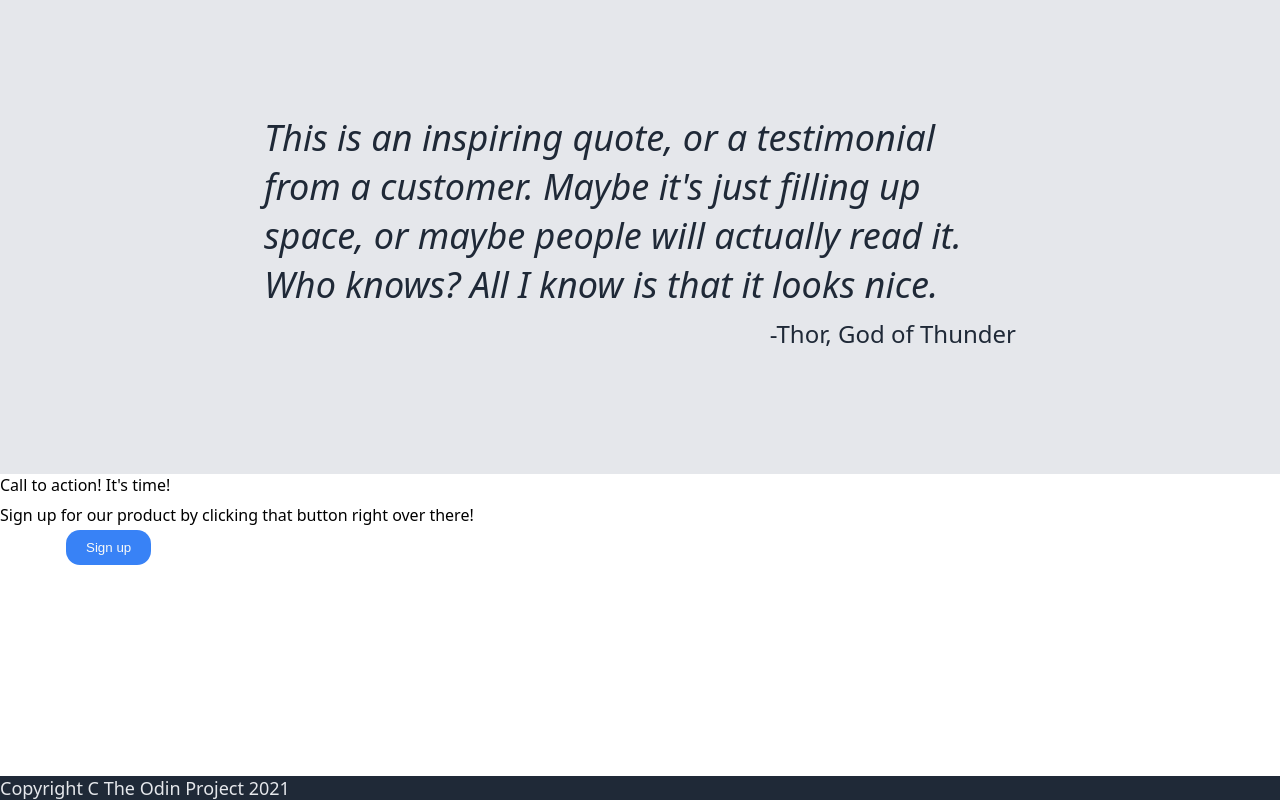
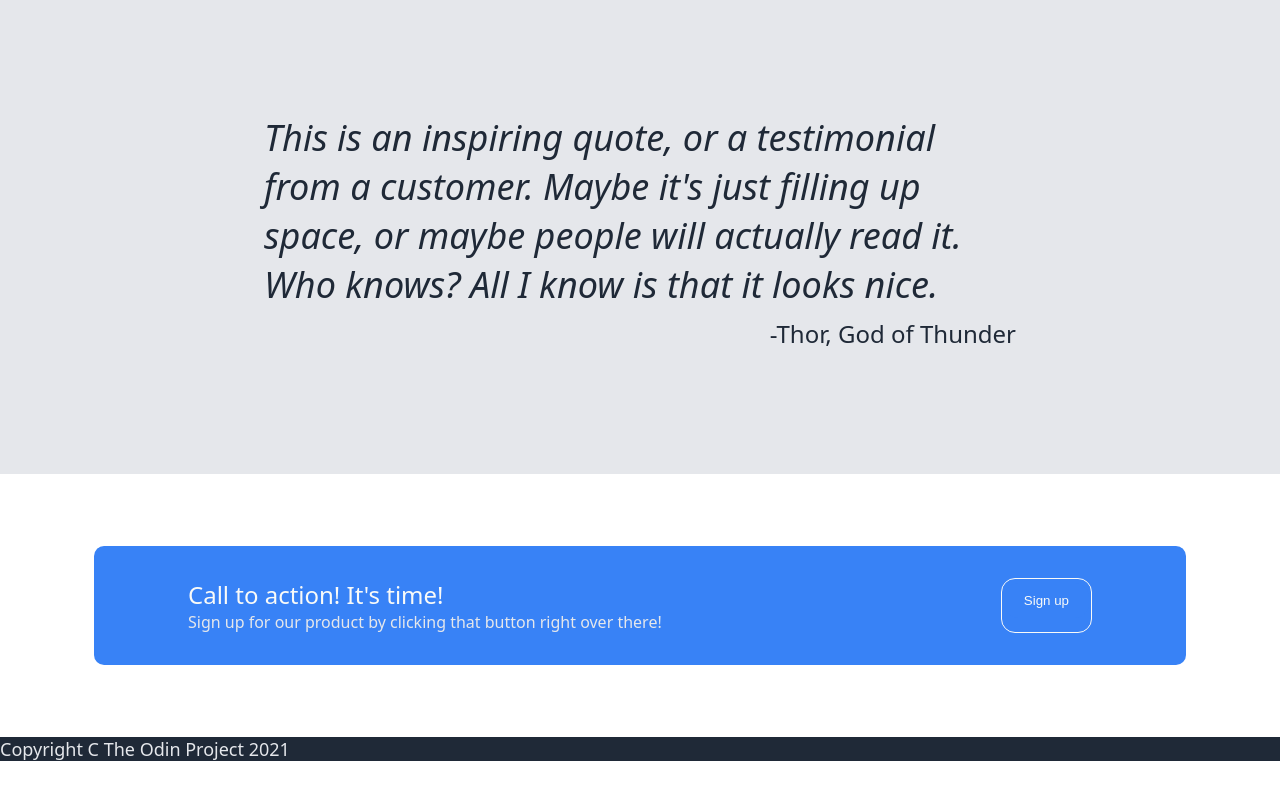
Before and after one commit to djcrago/odin-landing-page, a plain HTML site: page index.html in a window 1280 px wide. Shown: the part 977-1777 px from the top of the page. After the commit the page ends 1738 px from the top, so only its background shows below. Drawn offline with Linux system fonts and the light colour scheme.

Commit message:
Finish styling content-3 section

```diff
--- a/index.html
+++ b/index.html
@@ -51,11 +51,11 @@
     </div>
 
     <div class="content-3">
-        <div class="left">
-            <div>Call to action! It's time!</div>
-            <div>Sign up for our product by clicking that button right over there!</div>
+        <div>
+            <div class="call">Call to action! It's time!</div>
+            <div class="click">Sign up for our product by clicking that button right over there!</div>
         </div>
-        <div class="right">
+        <div class="sign-up">
             <button>Sign up</button>
         </div>
     </div>
--- a/style.css
+++ b/style.css
@@ -141,3 +141,28 @@ button {
     font-weight: extra-bold;
     color: #1f2937;
 }
+
+/* above here is css for the content-2 area */
+
+.content-3 {
+    display: flex;
+    background-color: #3882f6;
+    padding: 32px 94px;
+    margin: 72px 94px;
+    border-radius: 10px;
+}
+
+.call {
+    color: #f9faf8;
+    font-size: 24px;
+}
+
+.click {
+    color: #e5e7eb;
+}
+
+.sign-up {
+    margin-left: auto;
+    border: 1px solid #f9faf8;
+    border-radius: 14px;
+}
```
